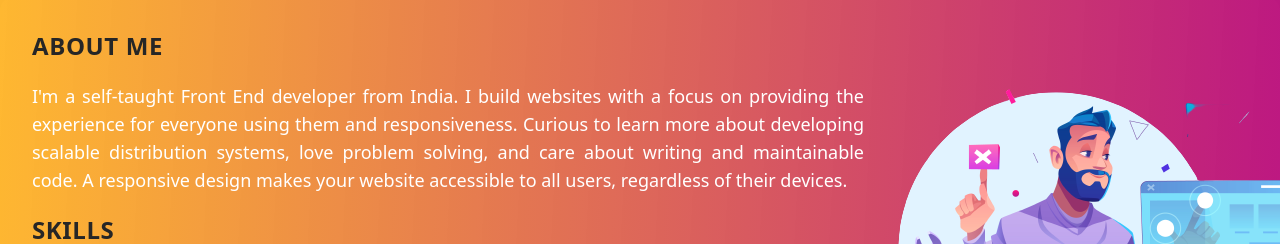
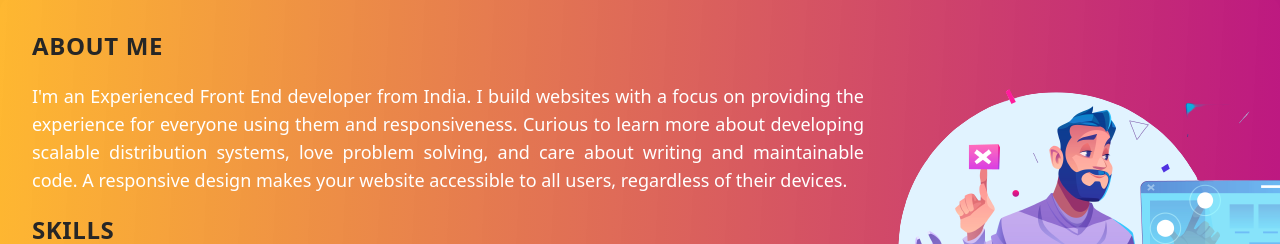
Before and after one commit to akshay7272/portfolio, a React (Create React App) app: page /about in a window 1280 px wide. Shown: the part 186-430 px from the top of the page. Built offline with nearby package versions, Linux system fonts and the light colour scheme.

Commit message:
modified text from the about section

```diff
--- a/src/components/AboutUs.js
+++ b/src/components/AboutUs.js
@@ -24,7 +24,7 @@ function About_us() {
             </div>
 
             <p className="mt-2 pt-3 text-white text-lg text-justify">
-              I'm a self-taught Front End developer from India. I build websites
+              I'm an Experienced Front End developer from India. I build websites
               with a focus on providing the experience for everyone using them
               and responsiveness. Curious to learn more about developing
               scalable distribution systems, love problem solving, and care
```
